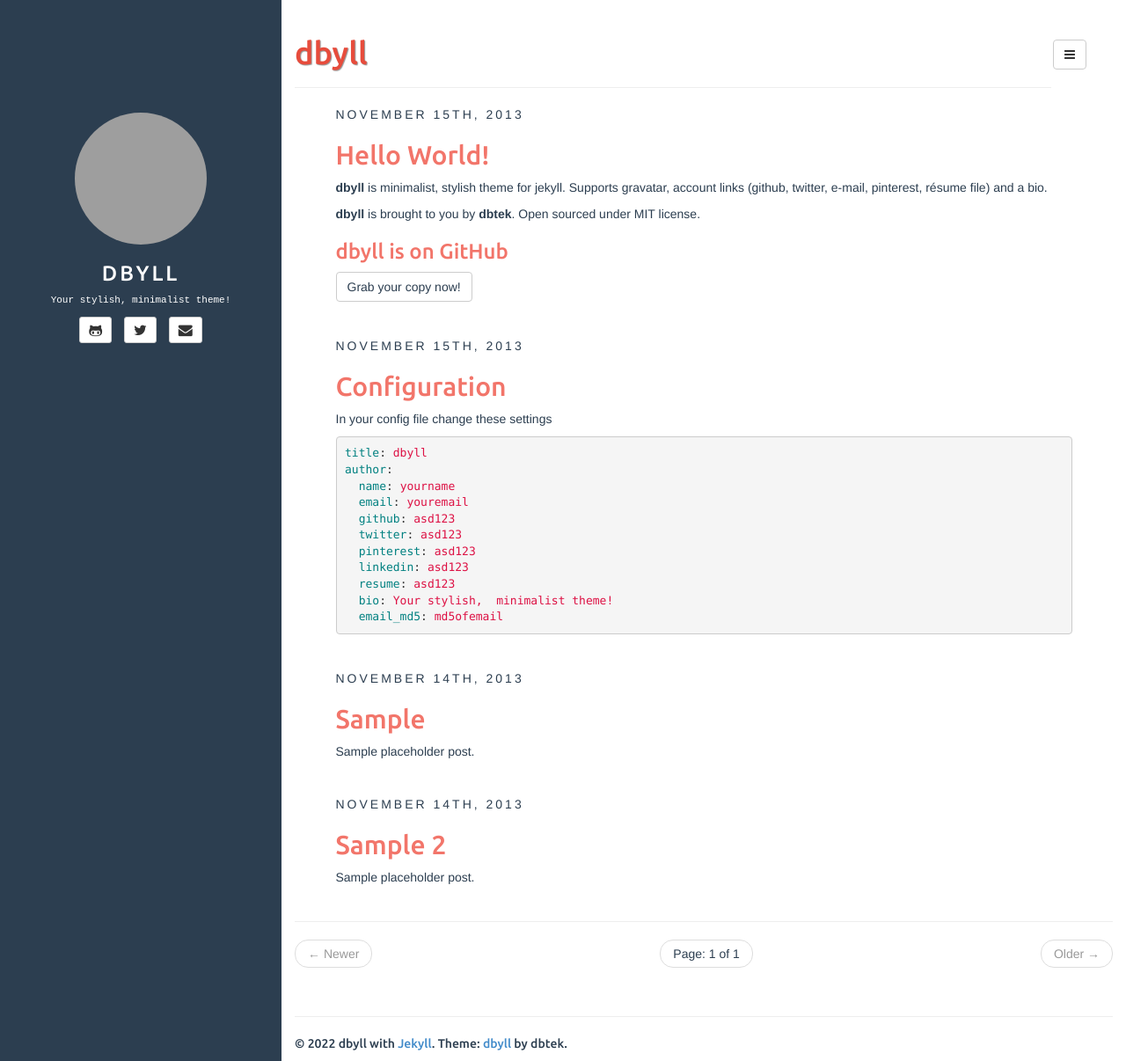
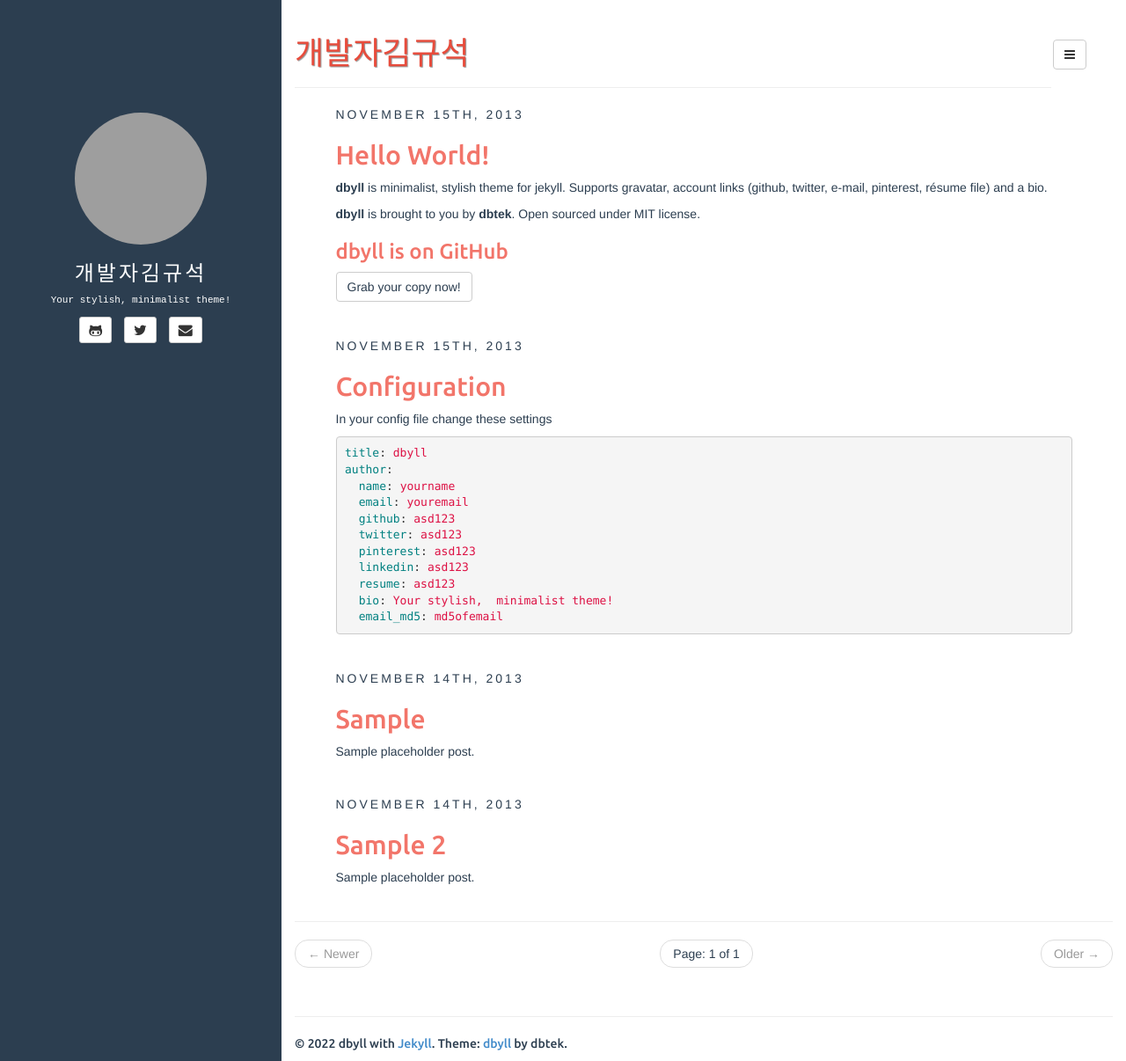
Before and after one commit to kyu05017/kyu05017.github.io, a Jekyll site: the page built from index.html, in a window 1280 px wide and 1206 px high. Shown: the whole window at 88% size. Built offline with Jekyll 4.4.1, drawn with Linux system fonts in a browser that asks for light colours; the list of posts is cut into pages by our own code; grey boxes are pictures that could not be loaded.

Commit message:
Update _config.yml

```diff
--- a/_config.yml
+++ b/_config.yml
@@ -7,14 +7,14 @@
 markdown: kramdown
 disqus: dbyll
 google_analytics: dbyll
-title: dbyll
+title: 개발자김규석
 
 defaults:
   -
     scope:
       path: "" # empty string for all files
     values:
-      title: dbyll
+      title: 개발자김규석
 
 description: Stylish Jekyll Theme
 author:
```
